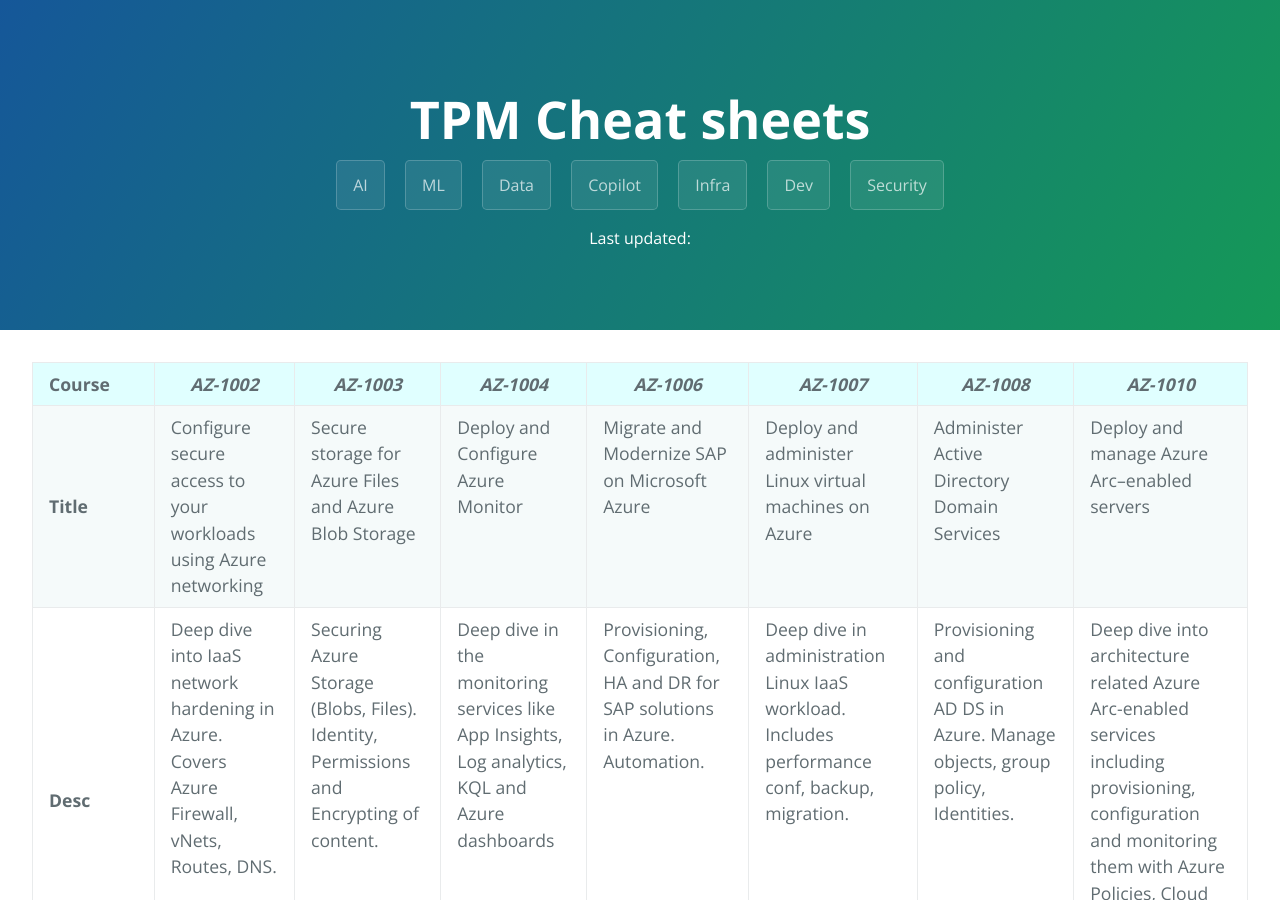
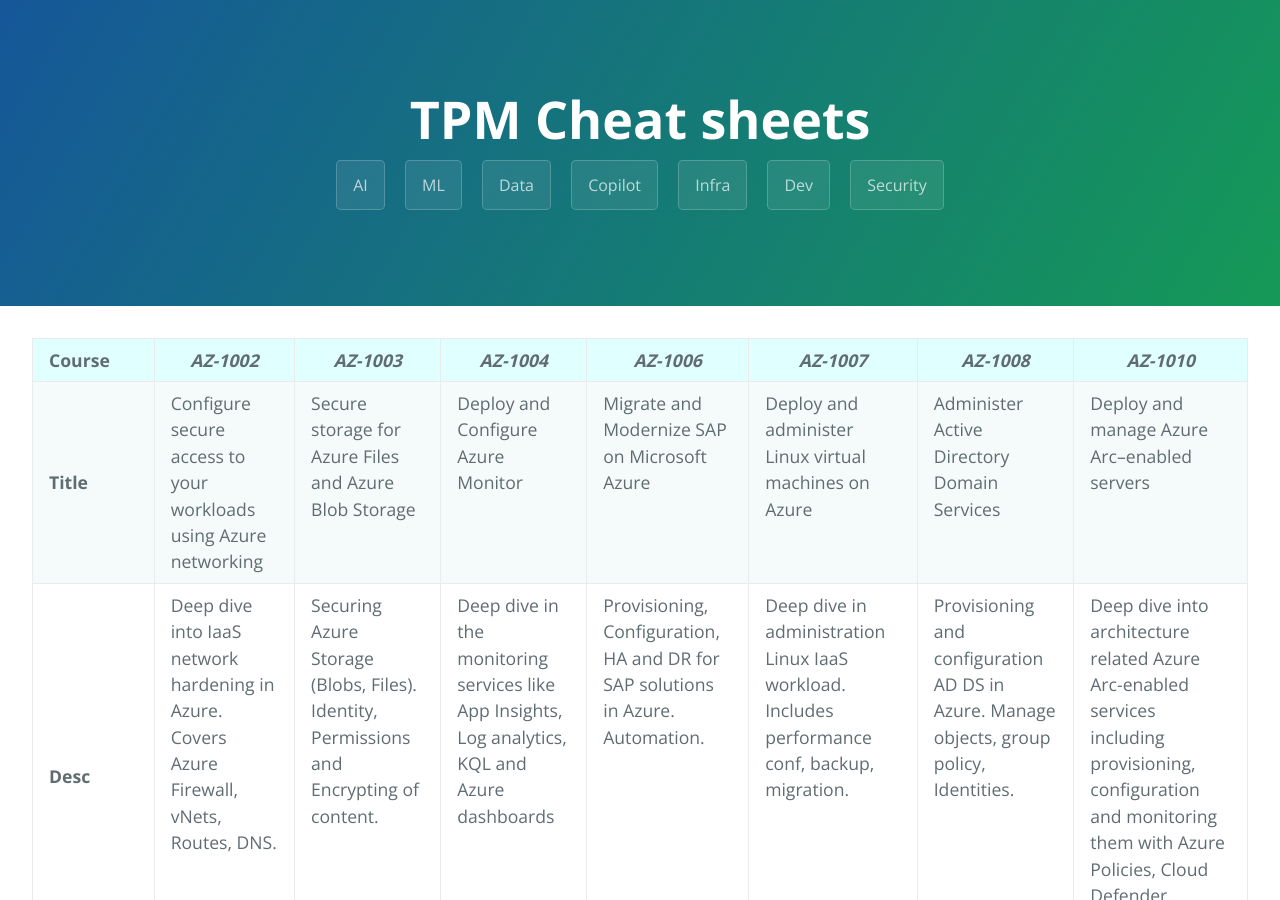
Before and after one commit to true-while/tpm-cheat-sheets, a Jekyll site: the page built from docs/admin-table.md, in a window 1280 px wide and 900 px high. Built offline with Jekyll 4.4.1, drawn with Linux system fonts in a browser that asks for light colours; our own code applies the rules of GitHub Pages for plain Markdown files.

Commit message:
date update

```diff
--- a/Gemfile
+++ b/Gemfile
@@ -6,6 +6,6 @@ gemspec
 
 gem "jekyll-theme-cayman"
 
-#group :jekyll_plugins do
+group :jekyll_plugins do
     gem "jekyll-last-modified-at"
-#end
+end
--- a/_layouts/default.html
+++ b/_layouts/default.html
@@ -25,7 +25,6 @@
        <a href="{{ site.github.url }}/docs/admin-table.html" class="btn">Infra</a>
        <a href="{{ site.github.url }}/docs/dev-table.html" class="btn">Dev</a>
        <a href="{{ site.github.url }}/docs/security-table.html" class="btn">Security</a>
-       <div>Last updated: <b>{{ page.last_modified_at | date: '%B %d, %Y' }}</b></div>
      </header>
 
     <main id="content" class="main-content" role="main">
@@ -34,6 +33,8 @@
       {{ content }}
 
       <footer class="site-footer">
+        {{ page.last_modified_at }}
+        {% last_modified_at %}
        <span class="site-footer-credits">If you find any inaccuracies <a href="{{ site.github.issues_url }}/new">please let us know!</a>.</span>
       </footer>
     </main>
```
Also changed, not shown: docs/admin-table.md (line endings or trailing spaces), index.md (line endings or trailing spaces), thumbnail.png (deleted).
